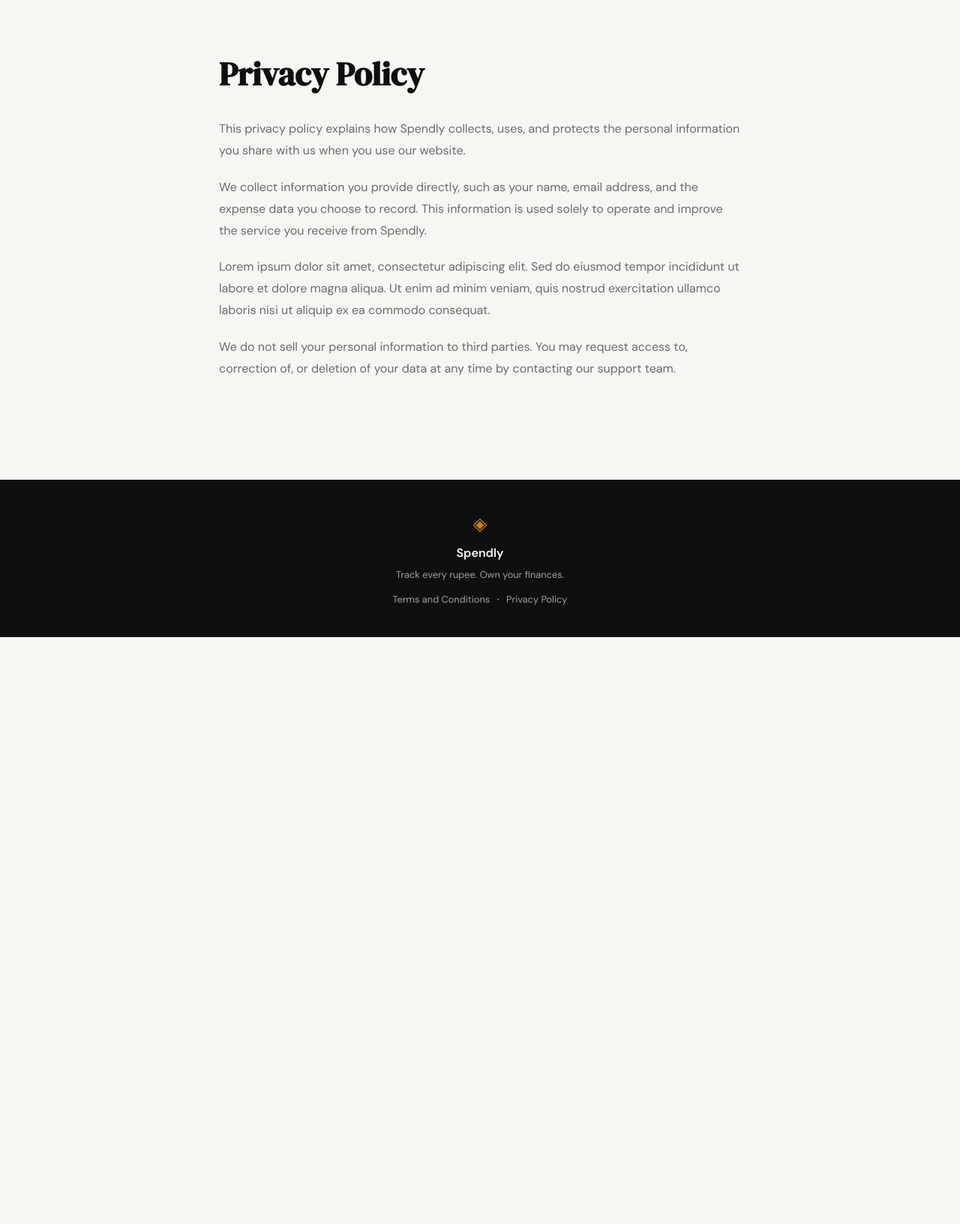
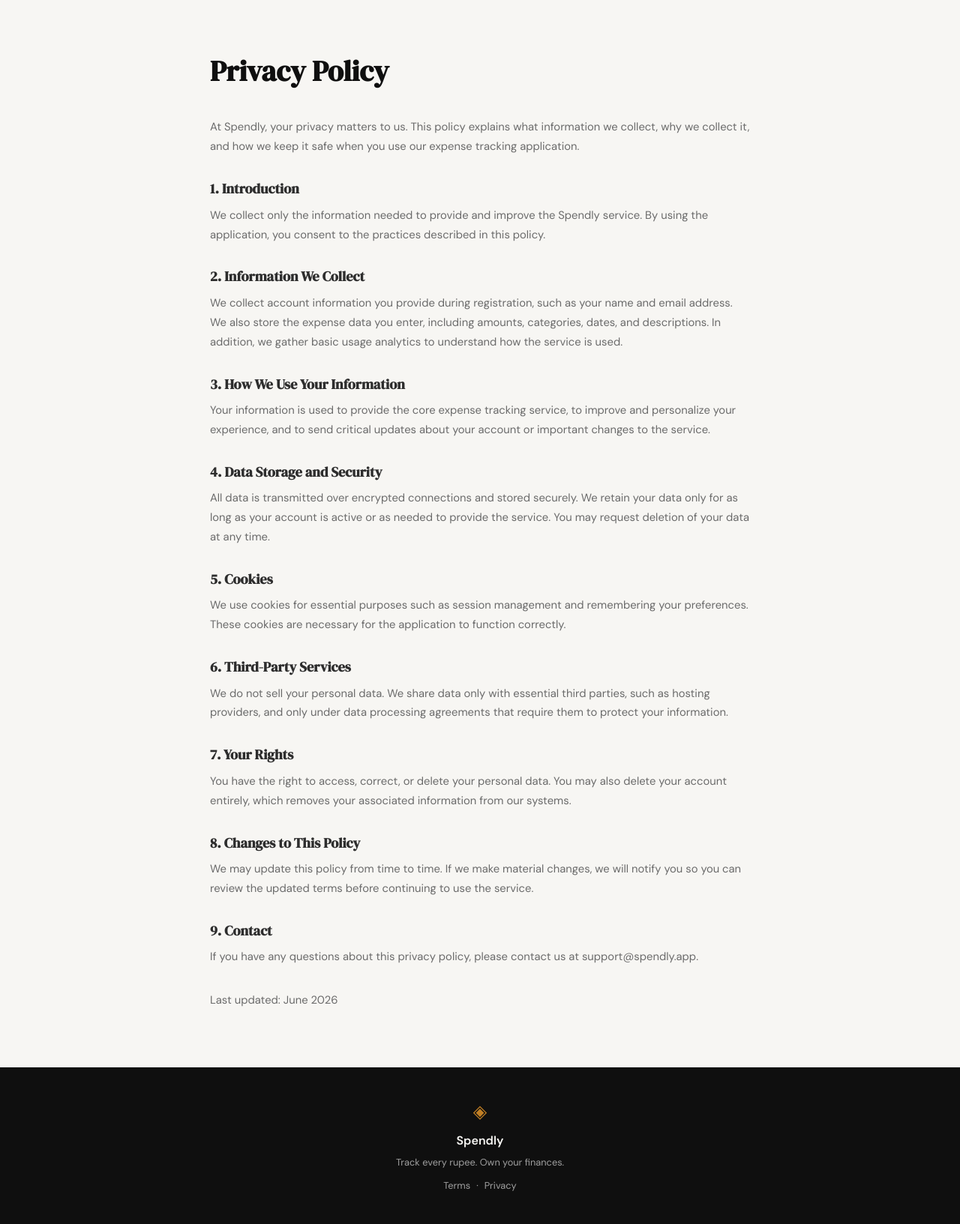
Before and after one commit to naresh1486/Spendly, a Flask app: page /privacy in a window 1280 px wide. Shown: the part 61-1694 px from the top of the page at 75% size. Before the commit the page ends 911 px from the top, so only its background shows below. Run offline with Flask 3, Linux system fonts and the light colour scheme.

Commit message:
landing: Added generic Privacy Policy and Terms and Conditions page

```diff
--- a/static/css/style.css
+++ b/static/css/style.css
@@ -510,49 +510,64 @@ a { color: inherit; text-decoration: none; }
 .footer-links {
     display: flex;
     align-items: center;
-    justify-content: center;
-    gap: 0.6rem;
-    font-size: 0.8rem;
-    margin-top: 0.4rem;
+    gap: 0.5rem;
+    margin-top: 0.3rem;
 }
 
 .footer-links a {
+    font-size: 0.8rem;
     color: var(--ink-faint);
     transition: color 0.2s;
 }
 
 .footer-links a:hover { color: var(--paper); }
 
+.footer-sep {
+    font-size: 0.8rem;
+    color: var(--ink-faint);
+}
+
 /* ------------------------------------------------------------------ */
 /* Legal pages (Terms, Privacy)                                        */
 /* ------------------------------------------------------------------ */
 
 .legal-section {
-    min-height: calc(100vh - 60px - 100px);
-    max-width: 760px;
-    margin: 0 auto;
     padding: 4rem 2rem;
+    display: flex;
+    justify-content: center;
 }
 
 .legal-container {
-    display: flex;
-    flex-direction: column;
-    gap: 1.5rem;
+    max-width: 720px;
+    width: 100%;
 }
 
 .legal-title {
     font-family: var(--font-display);
-    font-size: clamp(2rem, 4vw, 2.75rem);
+    font-size: clamp(1.75rem, 3vw, 2.5rem);
     color: var(--ink);
+    margin-bottom: 2rem;
 }
 
-.legal-content {
-    display: flex;
-    flex-direction: column;
-    gap: 1.25rem;
-    font-size: 1rem;
-    line-height: 1.8;
+.legal-content h2 {
+    font-family: var(--font-display);
+    font-size: 1.15rem;
+    color: var(--ink-soft);
+    margin-top: 1.75rem;
+    margin-bottom: 0.5rem;
+}
+
+.legal-content p {
+    font-size: 0.925rem;
     color: var(--ink-muted);
+    line-height: 1.75;
+    margin-bottom: 0.75rem;
+}
+
+.legal-muted {
+    font-size: 0.8rem;
+    color: var(--ink-faint);
+    margin-top: 2rem !important;
 }
 
 /* ------------------------------------------------------------------ */
--- a/templates/base.html
+++ b/templates/base.html
@@ -35,9 +35,9 @@
             <span class="footer-name">Spendly</span>
             <p class="footer-copy">Track every rupee. Own your finances.</p>
             <div class="footer-links">
-                <a href="{{ url_for('terms') }}">Terms and Conditions</a>
-                <span>·</span>
-                <a href="{{ url_for('privacy') }}">Privacy Policy</a>
+                <a href="{{ url_for('terms') }}">Terms</a>
+                <span class="footer-sep">·</span>
+                <a href="{{ url_for('privacy') }}">Privacy</a>
             </div>
         </div>
     </footer>
--- a/templates/privacy.html
+++ b/templates/privacy.html
@@ -3,17 +3,41 @@
 {% block title %}Privacy Policy — Spendly{% endblock %}
 
 {% block content %}
+<section class="legal-section">
+  <div class="legal-container">
+    <h1 class="legal-title">Privacy Policy</h1>
+    <div class="legal-content">
+      <p>At Spendly, your privacy matters to us. This policy explains what information we collect, why we collect it, and how we keep it safe when you use our expense tracking application.</p>
 
-<section class="legal-section">
-    <div class="legal-container">
-        <h1 class="legal-title">Privacy Policy</h1>
-        <div class="legal-content">
-            <p>This privacy policy explains how Spendly collects, uses, and protects the personal information you share with us when you use our website.</p>
-            <p>We collect information you provide directly, such as your name, email address, and the expense data you choose to record. This information is used solely to operate and improve the service you receive from Spendly.</p>
-            <p>Lorem ipsum dolor sit amet, consectetur adipiscing elit. Sed do eiusmod tempor incididunt ut labore et dolore magna aliqua. Ut enim ad minim veniam, quis nostrud exercitation ullamco laboris nisi ut aliquip ex ea commodo consequat.</p>
-            <p>We do not sell your personal information to third parties. You may request access to, correction of, or deletion of your data at any time by contacting our support team.</p>
-        </div>
+      <h2>1. Introduction</h2>
+      <p>We collect only the information needed to provide and improve the Spendly service. By using the application, you consent to the practices described in this policy.</p>
+
+      <h2>2. Information We Collect</h2>
+      <p>We collect account information you provide during registration, such as your name and email address. We also store the expense data you enter, including amounts, categories, dates, and descriptions. In addition, we gather basic usage analytics to understand how the service is used.</p>
+
+      <h2>3. How We Use Your Information</h2>
+      <p>Your information is used to provide the core expense tracking service, to improve and personalize your experience, and to send critical updates about your account or important changes to the service.</p>
+
+      <h2>4. Data Storage and Security</h2>
+      <p>All data is transmitted over encrypted connections and stored securely. We retain your data only for as long as your account is active or as needed to provide the service. You may request deletion of your data at any time.</p>
+
+      <h2>5. Cookies</h2>
+      <p>We use cookies for essential purposes such as session management and remembering your preferences. These cookies are necessary for the application to function correctly.</p>
+
+      <h2>6. Third-Party Services</h2>
+      <p>We do not sell your personal data. We share data only with essential third parties, such as hosting providers, and only under data processing agreements that require them to protect your information.</p>
+
+      <h2>7. Your Rights</h2>
+      <p>You have the right to access, correct, or delete your personal data. You may also delete your account entirely, which removes your associated information from our systems.</p>
+
+      <h2>8. Changes to This Policy</h2>
+      <p>We may update this policy from time to time. If we make material changes, we will notify you so you can review the updated terms before continuing to use the service.</p>
+
+      <h2>9. Contact</h2>
+      <p>If you have any questions about this privacy policy, please contact us at support@spendly.app.</p>
+
+      <p class="legal-muted">Last updated: June 2026</p>
     </div>
+  </div>
 </section>
-
 {% endblock %}
```
Also changed, not shown: templates/terms.html (+31 -10 lines).
